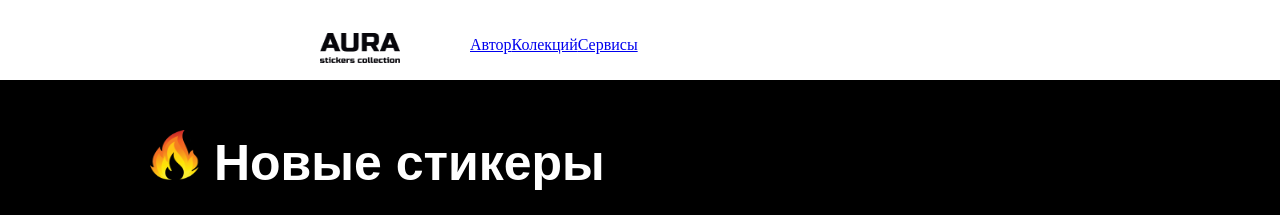
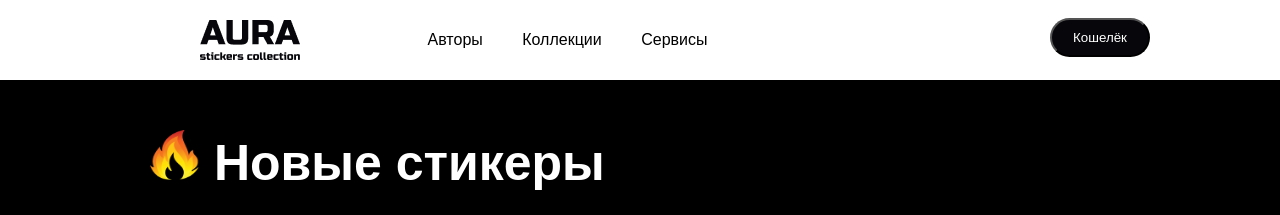
Before and after one commit to Re3r0Hacker/verstka, a plain HTML site: page Index.html in a window 1280 px wide. Shown: the top 215 px of the page. Drawn offline with Linux system fonts and the light colour scheme.

Commit message:
navbar-Seka

```diff
--- a/Index.html
+++ b/Index.html
@@ -13,18 +13,19 @@
 <link href="https://fonts.googleapis.com/css2?family=Russo+One&display=swap" rel="stylesheet">
 </head>
 <body>
-    <header class="header" id="header">
-        <div class="head">
-            <img src="img header/Vector.png" alt="LogoHeader" class="Logo">
-            <ul class="Menu">
-                <li class="author_collection_services">
-                    <a href="#" class="htp">Автор</a>
-                    <a href="#" class="htp">Колекций</a>
-                    <a href="#" class="htp">Сервисы</a>
-                </li>
-            </ul>
+    <nav class="navbar" >
+        <div class="container">
+            <img src="img header/Vector.png" alt="" class="logo">
+            <div class="navbar-wrap">
+                <ul class="navbar-menu">
+                    <li><a href="#">Авторы</a></li>
+                    <li><a href="#">Коллекции</a></li>
+                    <li><a href="#">Сервисы</a></li>
+                </ul>
+            </div>
+            <button class="PAY">Кошелёк</button>
         </div>
-    </header>
+    </nav>
 
     <section class="section" id="section">
         <div class="sector_1">
--- a/style/header.css
+++ b/style/header.css
@@ -1,24 +1,58 @@
-.head {
+.navbar {
     width: 100%;
     height: 80px;
+}
+.navbar .container {
+    width: inherit;
+    display: flex;
+    justify-content: space-between;
+    align-items: center;
+    font-family: Arial, Helvetica, sans-serif;
+}
+.logo {
+    width: 100px;
+    height: 40px;
+    margin-left: 200px;
+    margin-top: 20px;
+}
+.navbar-menu {
+    margin-right: 180px;
+    margin-top: 20px;
+
+}
+.navbar-menu li {
+    display: inline-block;
+}
+.navbar-menu li a {
+    display: inline-block;
+    margin-right: 35px;
+    text-decoration: none;
+    color: black;
+}
+.navbar-wrap {
+    display: flex;
+    flex-flow: row nowrap;
+}
+.PAY {
+display: flex;
+width: 100px;
+padding: 10px 35px;
+justify-content: center;
+align-items: center;
+border-radius: 77px;
+color: white;
+background: var(--black, #07060B);
+margin-right: 130px;
+margin-top: 15px;
+}
+.navbar-menu li a:hover {
+    opacity: 1;
+    color: red;
+    transform: scale(1.04);
+}
+.PAY:hover {
+    opacity: 1;
     background-color: white;
-    display: flex;
-    align-items: center;
+    color: black;
+    transform: scale(1.07);
 }
-.Logo {
-    width: 80px;
-    height: 30px;
-    margin-left: 320px;
-    margin-top: 15px;
-}
-.author_collection_services{
-    padding-left: 70px;
-    margin-top: 10px;
-    display: flex;
-    text-decoration: none;
-    grid: gap;
-    justify-content: space-around;
-}
-.Menu {
-    justify-content: space-around;
-}
```
Also changed, not shown: 1 other file.
